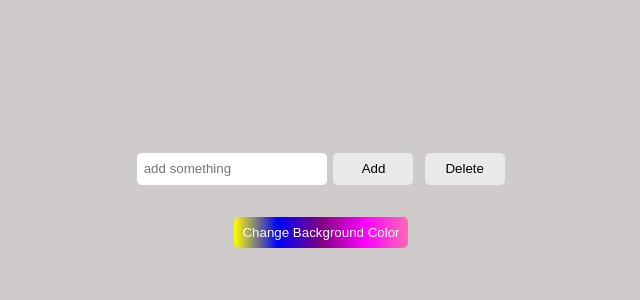
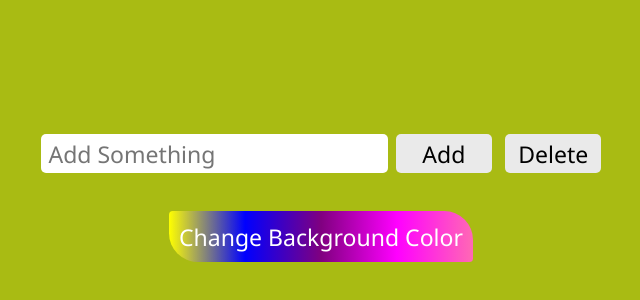
Before and after one commit to bekirbali/Add-Remove-BG, a plain HTML site: page index.html in a window 1280 px wide. Shown: the part 192-492 px from the top of the page, without its empty margins (319-959 px from the left). Drawn offline with Linux system fonts and the light colour scheme.

Commit message:
DOM Events

```diff
--- a/index.html
+++ b/index.html
@@ -5,7 +5,7 @@
     <meta http-equiv="X-UA-Compatible" content="IE=edge" />
     <meta name="viewport" content="width=device-width, initial-scale=1.0" />
     <link rel="stylesheet" href="style.css" />
-    <title>JS Assignment</title>
+    <title>JS DOM Events</title>
   </head>
   <body>
     <div class="container">
--- a/main.js
+++ b/main.js
@@ -4,7 +4,7 @@ let newList = null;
 const button = document.querySelector(".change-color");
 const box = document.querySelector(".input-box");
 const inp = document.querySelector("#input");
-inp.setAttribute("placeholder", "add something");
+inp.setAttribute("placeholder", "Add Something");
 const ul = document.createElement("ul");
 const add = document.querySelector(".add");
 const del = document.querySelector(".delete");
--- a/style.scss
+++ b/style.scss
@@ -2,6 +2,8 @@
   margin: 0;
   padding: 0;
   box-sizing: 0;
+  font-family: "Segoe UI", Tahoma, Geneva, Verdana, sans-serif;
+  font-size: 1.2rem;
 }
 
 ul {
@@ -15,7 +17,7 @@ body {
   justify-content: center;
   flex-direction: column;
   flex-wrap: wrap;
-  background-color: #cfcbcb;
+  background-color: #a9bb13;
 
   .container {
     display: flex;
@@ -50,13 +52,20 @@ body {
           height: 2rem;
           &:hover {
             cursor: pointer;
+            background-color: white;
+          }
+          &:active {
+            background-color: #eaeaea;
           }
         }
       }
     }
     .change-color {
       padding: 0.5rem;
-      border-radius: 5px;
+      border-top-right-radius: 1.5rem;
+      border-top-left-radius: 0.2rem;
+      border-bottom-left-radius: 1.5rem;
+      border-bottom-right-radius: 0.2rem;
       border: none;
       margin-bottom: 1rem;
       text-align: center;
```
Also changed, not shown: style.css, 1 other file.
